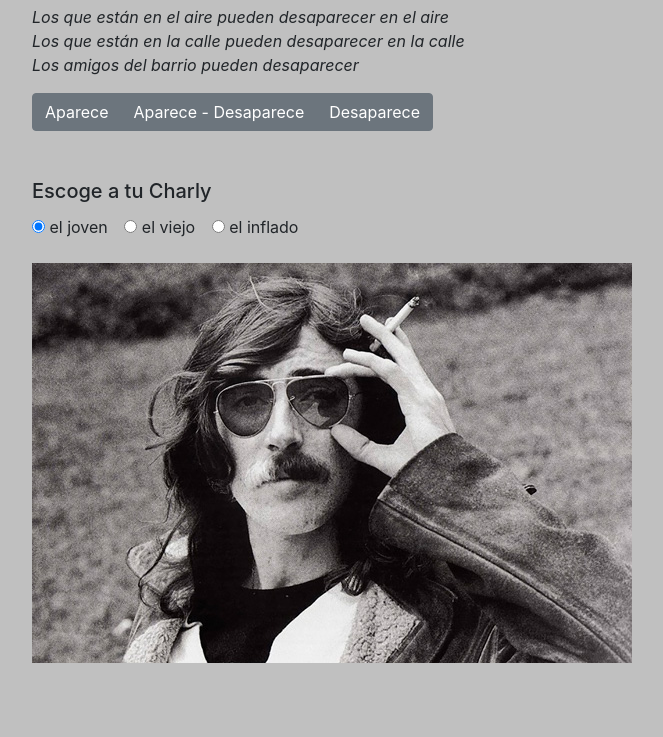
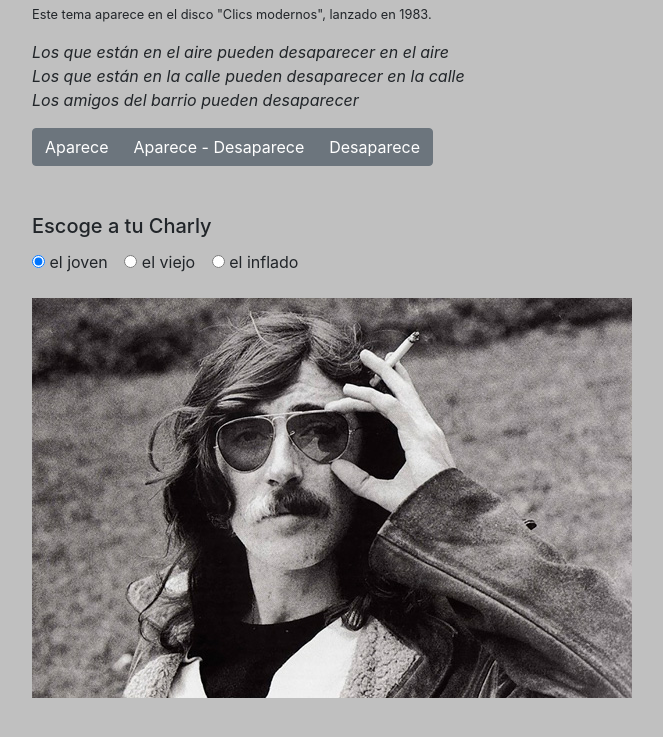
Before and after one commit to profesorfaco/clase-6, a plain HTML site: page index.html in a window 1280 px wide. Shown: the part 99-836 px from the top of the page, without its empty margins (53-716 px from the left). Before the commit the page ends 810 px from the top, so only its background shows below. Drawn offline with nearby package versions, Linux system fonts and the light colour scheme.

Commit message:
Update index.html

```diff
--- a/index.html
+++ b/index.html
@@ -46,7 +46,7 @@
 		</div>
 	</div>
 </div>
-<script src="https://code.jquery.com/jquery-3.3.1.slim.min.js" integrity="sha384-q8i/X+965DzO0rT7abK41JStQIAqVgRVzpbzo5smXKp4YfRvH+8abtTE1Pi6jizo" crossorigin="anonymous"></script>
+<script src="https://ajax.googleapis.com/ajax/libs/jquery/3.3.1/jquery.min.js"></script>
 <script>
 // Recuerda la estructura de la oración jQuery--> $("sujeto").predicado();
 
@@ -98,8 +98,10 @@ $(document).ready(function(){
 
     // Vamos a buscar información a un JSON (JavaScript Object Notation)
 
-	$.getJSON('data.json', function (data) {
-			console.log("exito, lo tenemos");
+	$.getJSON('https://raw.githubusercontent.com/profesorfaco/clase-6/master/data.json', function (data) {
+			console.log("¡Ya tenemos los datos del JSON!");
+			$( "h1" ).after( "<p class=\"small\">Este tema aparece en el disco \""+ data[1]["album"] + "\", lanzado en " + data[1]["lanzamiento"] +".</p>");
+
 	});
 
 });
```
